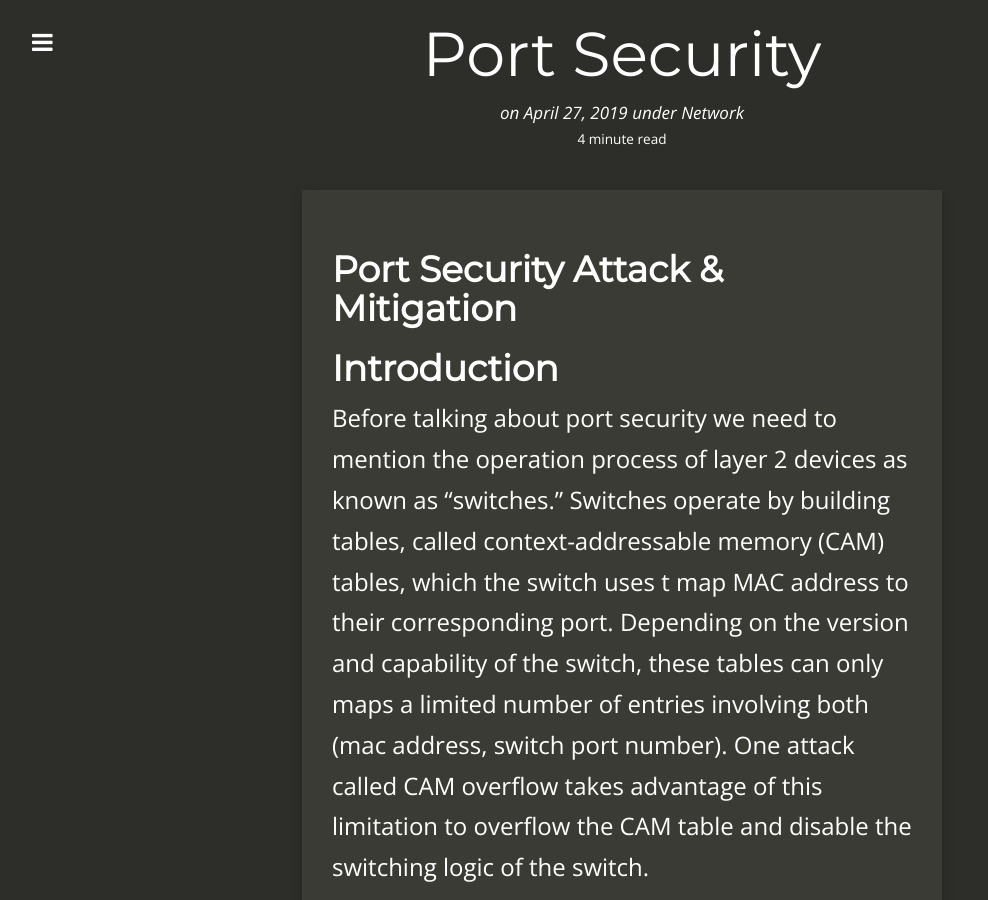
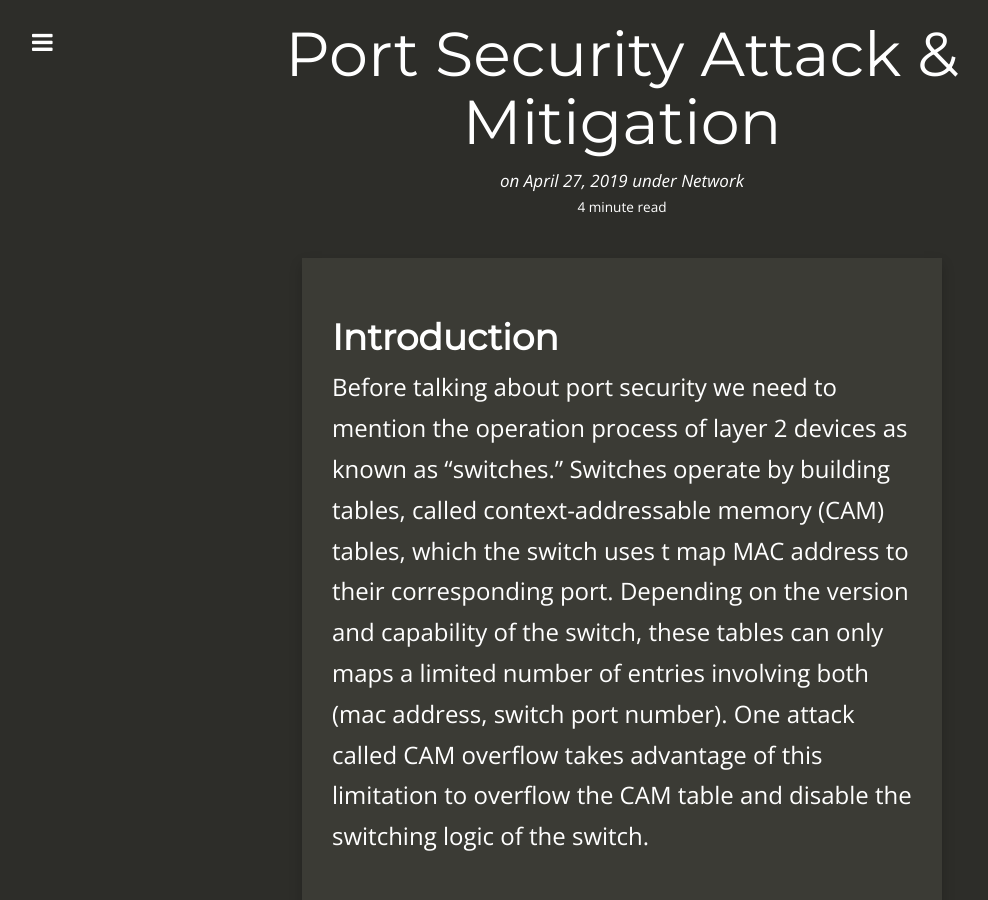
Before and after one commit to sh1dow3r/layer0, a Jekyll site: the page built from _posts/2019-04-27-Port-Security.md, in a window 1280 px wide and 900 px high. Shown: the whole window, without its empty margins (18-1006 px from the left). Built offline with Jekyll 4.4.1, drawn with Linux system fonts in a browser that asks for light colours; nearby versions of some CDN libraries; comment, search, counter and statistics services are not loaded.

Commit message:
Port Security update

```diff
--- a/_posts/2019-04-27-Port-Security.md
+++ b/_posts/2019-04-27-Port-Security.md
@@ -1,23 +1,22 @@
 ---
 layout: post
-title:  "Port Security"
+title:  "Port Security Attack & Mitigation"
 categories: Network Security
 ---
 
-# **Port Security Attack & Mitigation**
-##   **Introduction**
+#   **Introduction**
 Before talking about port security we need to mention the operation process of layer 2 devices as known as “switches.” Switches operate by building tables, called context-addressable memory (CAM) tables, which the switch uses t map MAC address to their corresponding port. Depending on the version and capability of the switch, these tables can only maps a limited number of entries involving both (mac address, switch port number). One attack called CAM overflow takes advantage of this limitation to overflow the CAM table and disable the switching logic of the switch.
 
 This attack occurs when an attacker connects to a port (or multiple ports) on a switch and then crafts requests from thousands of fake random mac addresses. This makes the switch think that these are real mac address connections, with their corresponding ports, and use these to fill up the CAM table. This CAM table overflow attack turns the switch into a hub, meaning it enables the attacker to see the traffic going in/out of the switch. This could lead to a man-in-the-middle-attack. The idea of securing the port and limiting number of devices/entries helps to eliminate the attack as we will discover in the following section.
 
-##    **Constructed Topology**
+#    **Constructed Topology**
 
 ![Port Security Topology](img/port_security/1.2.png)
 
 
 
 
-##  **Attack Steps**
+#  **Attack Steps**
 After booting up our Kali box and inspecting the CAM Table on oour switch, we can see that the switch’s CAM table is configured to learn dynamically:
 
 ![Port Security Topology](img/port_security/1.3.1.png)
@@ -40,10 +39,10 @@ Moreover, if we take a look at the count we will see that no more space availabl
 
 ![Port Security Topology](img/port_security/1.3.5.png)
 
-##    **Mitigation the Attack**
+#    **Mitigation the Attack**
 One of the most popular mitigations against CAM overflows on Cisco routers is port-security. Port-security has three modes which we will talk about the following sections.
 
-###           **Restrict Mode**
+##          **Restrict Mode**
 Restrict mode has the ability to make the port stay open when an attack occurs, However, it will drop any packets that violate the mac address rules set on the switch.
 For example, as the screenshot below depicts, we have only allowed 3 mac address to be learned dynamically. When a fourth mac address wants to be registered on that port. The switch will raise a violation flag and drop the packet.
 
@@ -56,7 +55,7 @@ Now if we want to take a look at that interface to see how many mac addresses ha
 
 ![Port Security Topology](img/port_security/1.4.1.3.png)
 
-###        **Protect Mode**
+##       **Protect Mode**
 Protect mode also allows a port to stay up during an attack similar to what we saw in restrict mode. In protect mode it drops any packets violating the rule, however, unlike restrict mode it drops the packets but it does not report back the violation to the switch monitoring the session as we saw in the restrict mode.
 
 ![Port Security Topology](img/port_security/1.4.2.1.png)
@@ -65,7 +64,7 @@ Protect mode also allows a port to stay up during an attack similar to what we s
 
 
 When we ran the macof tool again against the switch, and then looked at the port, we saw that there were 185823 violations on that port but no warnings of the violations were generated.
-###          **Shutdown Mode**
+##         **Shutdown Mode**
 Lastly, shutdown mode works as follows, when a violation occurs a notification “SNMP” message will be sent and the port will immediately shutdown.
 
 For example, we configured our switch to accept a maximum of three mac address, and when this rule is violated, it will shut down the port.
```
